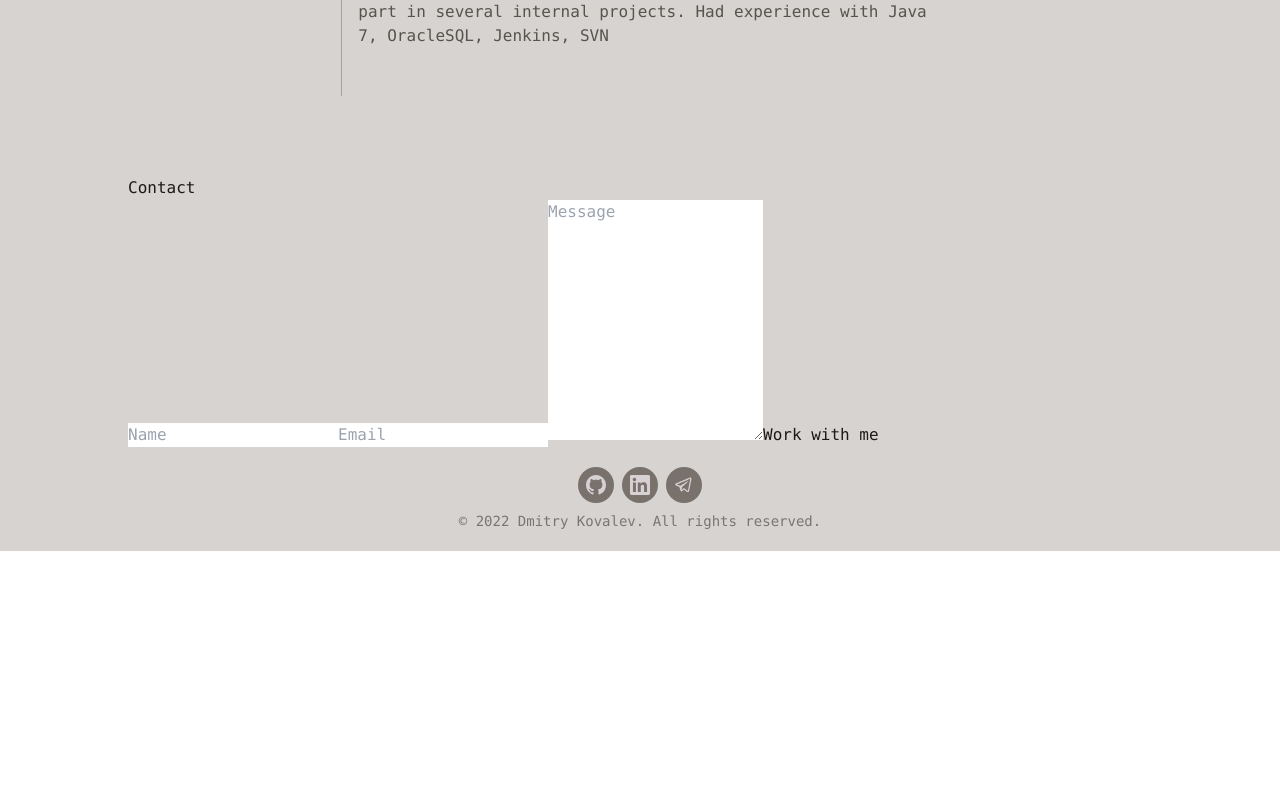
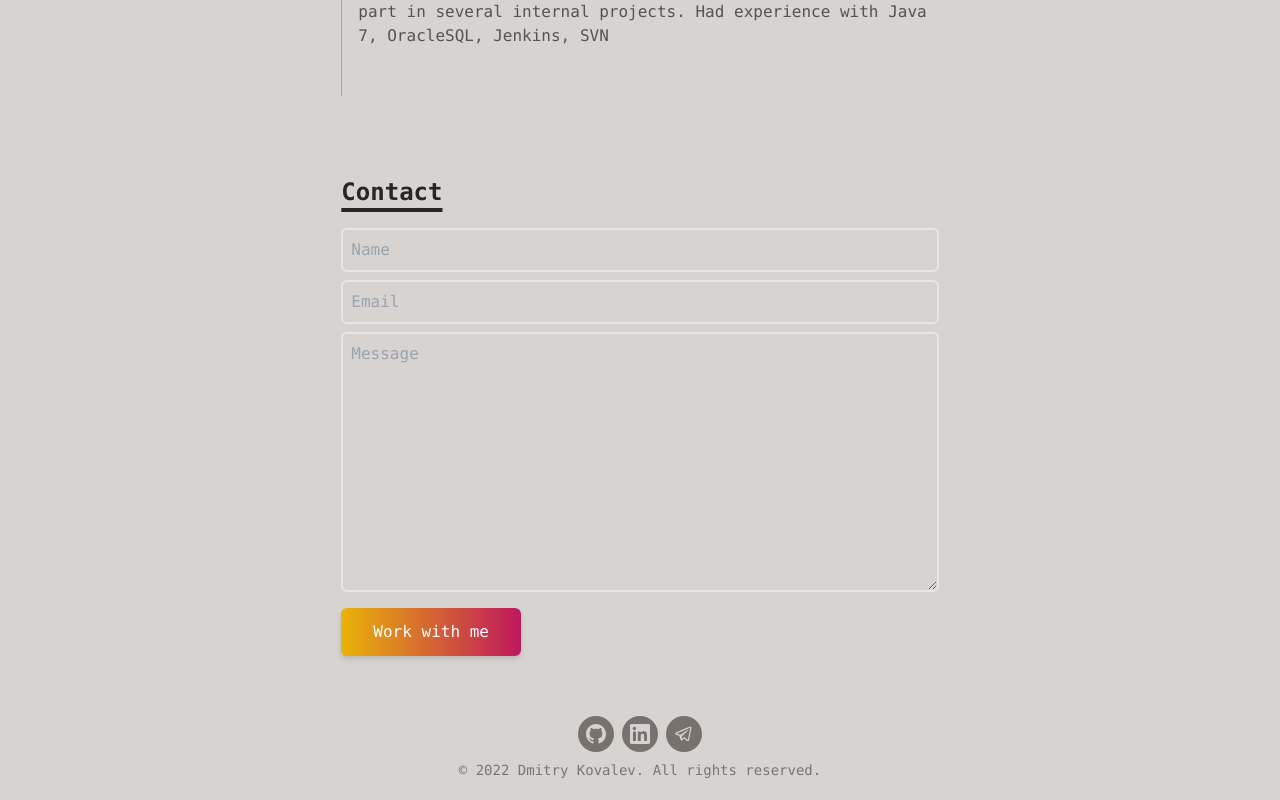
Before and after one commit to dmko1610/dmko1610.github.io, a React (Vite) app: page / in a window 1280 px wide. Shown: the part 2000-2800 px from the top of the page. Before the commit the page ends 2551 px from the top, so only its background shows below. Built offline with nearby package versions, Linux system fonts and the light colour scheme.

Commit message:
added contact form

```diff
--- a/src/App.tsx
+++ b/src/App.tsx
@@ -7,7 +7,7 @@ import Timeline from './components/Timeline'
 
 function App() {
   return (
-    <div className="bg-stone-300 dark:bg-stone-900 text-stone-900 min-h-screen font-mono">
+    <div className="bg-stone-300 dark:bg-stone-900 text-stone-900 dark:text-stone-300 min-h-screen font-mono">
       <div className="max-w-5xl w-11/12 mx-auto">
         <ThemeToggler />
         <Intro />
--- a/src/components/Contact.tsx
+++ b/src/components/Contact.tsx
@@ -1,13 +1,33 @@
 export default function Contact() {
   return (
-  <div>
-    <form>
-      <h1>Contact</h1>
-      <input type="text" name="Name" placeholder="Name"/>
-      <input type="text" name="Email" placeholder="Email"/>
-      <textarea name="Message" placeholder="Message" rows={10}/>
-      <button type="button">Work with me</button>
-    </form>
-  </div>
+    <div className="flex flex-col justify-center items-center mb-10 mx-auto">
+      <form
+        action="https://getform.io/f/a4ae8ff1-2adf-4dd7-8f96-2de82dc21bf6"
+        method="POST"
+        className="flex flex-col w-full md:w-7/12"
+      >
+        <h1 className="text-2xl dark:text-stone-300 font-bold underline underline-offset-8 decoration-4 text-stone-800 mb-5">Contact</h1>
+        <input
+          type="text"
+          name="name"
+          placeholder="Name"
+          className="p-2 bg-transparent border-2 rounded-md focus:outline-none" />
+        <input
+          type="text"
+          name="email"
+          placeholder="Email"
+          className="p-2 my-2 bg-transparent border-2 rounded-md focus:outline-none" />
+        <textarea
+          name="message"
+          placeholder="Message"
+          rows={10}
+          className="p-2 mb-4 bg-transparent border-2 rounded-md focus:outline-none" />
+        <button
+          type="submit"
+          className="text-center inline-block px-8 py-3 w-max text-base rounded-md bg-gradient-to-r from-yellow-500 to-pink-700 drop-shadow-md text-white hover:stroke-white">
+          Work with me
+        </button>
+      </form>
+    </div>
   );
 }
```
